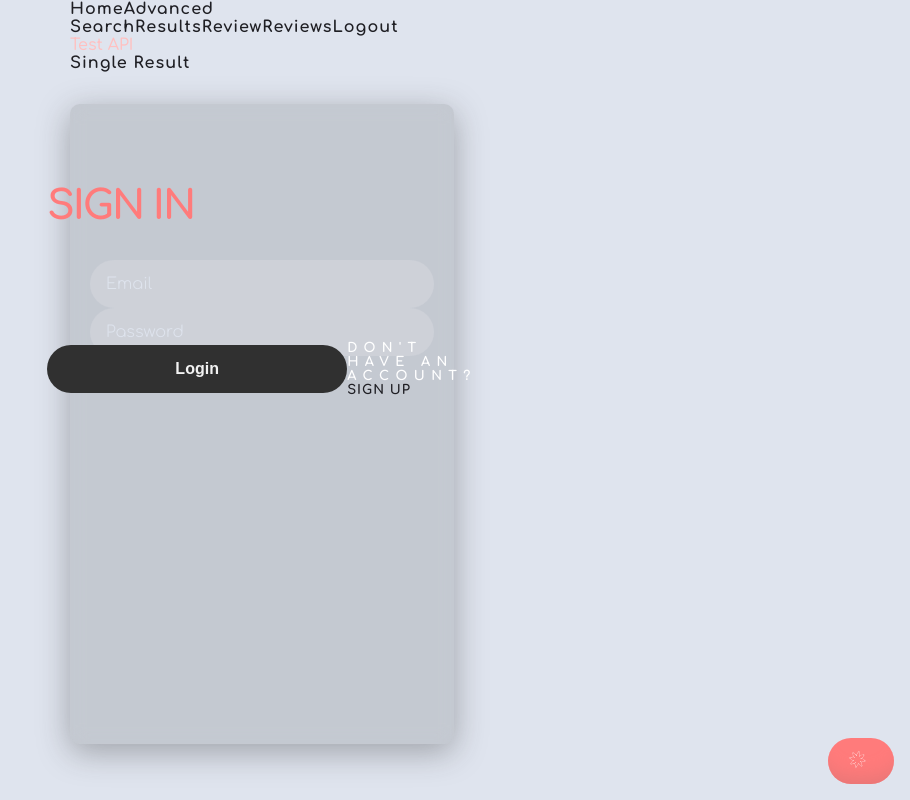
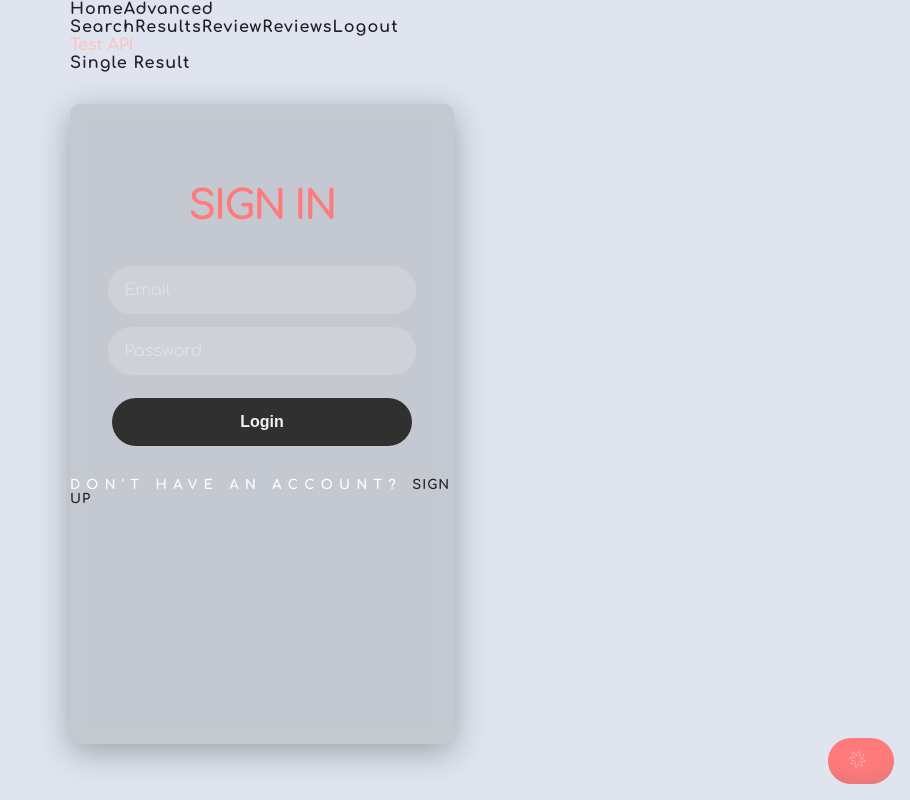
Before and after one commit to Healthy-Plate-Project/Healthy-Eating-App, a React (Create React App) app in the folder client/: page /login in a window 1280 px wide. Shown: the whole page, without its empty margins (370-1280 px from the left). Built offline with nearby package versions, Linux system fonts and the light colour scheme; no server answers.

Commit message:
Remove SignUp style.
Swap order of Form and MainContainer to keep previous styles

```diff
--- a/client/src/pages/Login/Login.tsx
+++ b/client/src/pages/Login/Login.tsx
@@ -6,7 +6,6 @@ import {
   WelcomeText,
   InputContainer,
   ButtonContainer,
-  SignUp,
   LoginWith,
 } from "./LoginStyles";
 import { LoginInput } from "../../components/Input/InputStyles";
@@ -41,8 +40,8 @@ export function Login({ setCurrentUserEmail }: any) {
   }
 
   return (
+    <form onSubmit={(e) => login(e)}>
     <MainContainer>
-      <form onSubmit={(e) => login(e)}>
         <WelcomeText>Sign in</WelcomeText>
         <InputContainer>
           <LoginInput
@@ -60,11 +59,12 @@ export function Login({ setCurrentUserEmail }: any) {
           <LoginWith>
             <button type="submit">Login</button>
           </LoginWith>
-          <SignUp>
+          </ButtonContainer>
+          <h4>
             Don't have an account? <a href="sign-up">Sign Up</a>
-          </SignUp>
-        </ButtonContainer>
-      </form>
+          </h4>
+
     </MainContainer>
+    </form>
   );
 }
--- a/client/src/pages/Login/LoginStyles.tsx
+++ b/client/src/pages/Login/LoginStyles.tsx
@@ -83,6 +83,7 @@ export const ButtonContainer = styled.div`
     font-weight: 700;
     font-size: 1rem;
     transition: all 0.5s;
+    cursor: pointer;
     &:active {
       background-color: #4f4f4f;
       box-shadow: 0px 5px 10px #696969;
@@ -95,7 +96,3 @@ export const ButtonContainer = styled.div`
 export const LoginWith = styled.h5`
   cursor: pointer;
 `;
-
-export const SignUp = styled.h4`
-  cursor: pointer;
-`;
```
